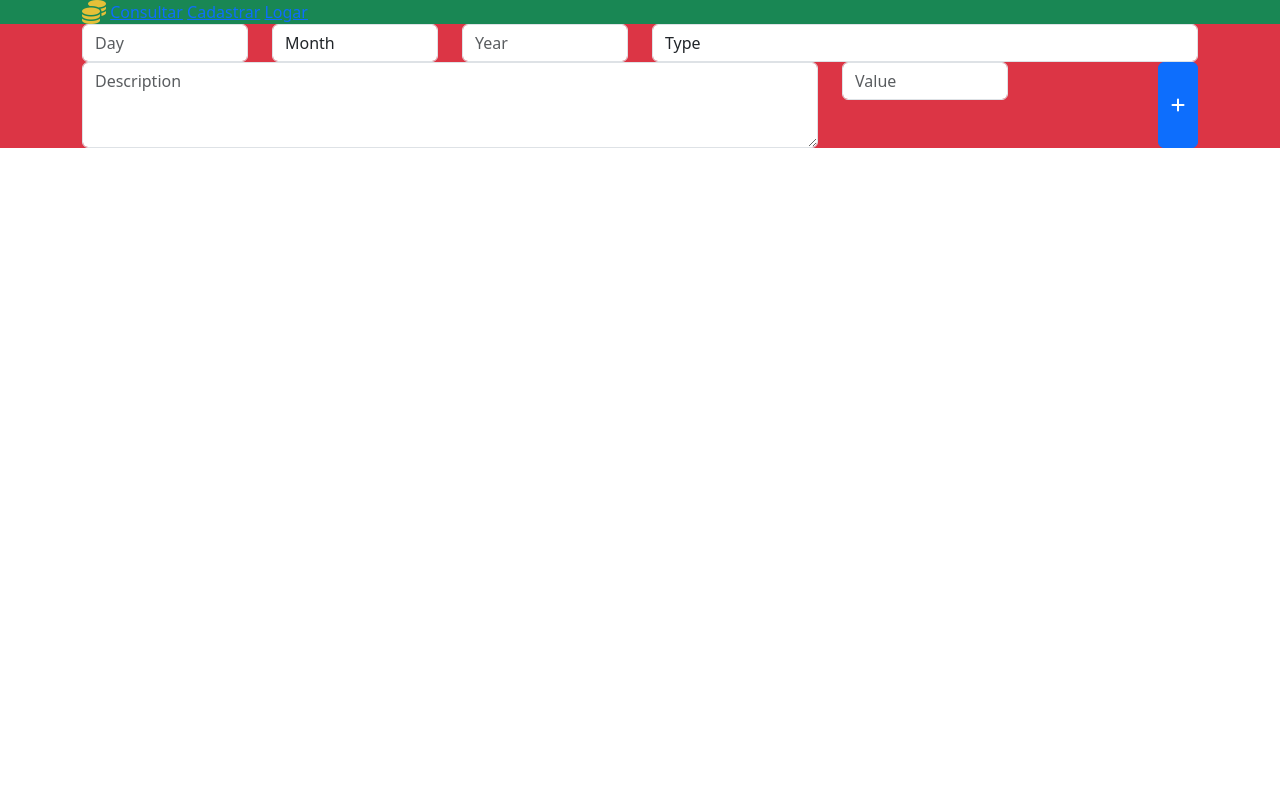
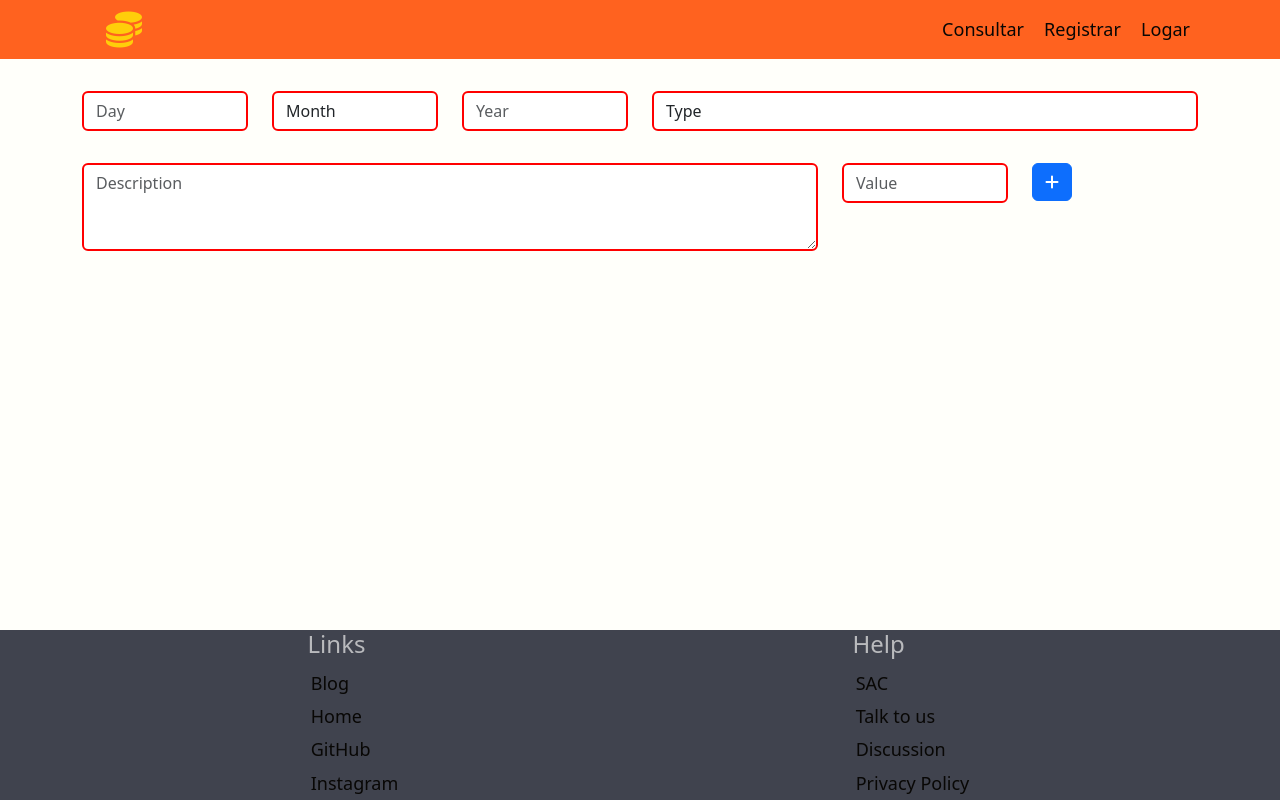
Before and after one commit to ViBurnier/Registro_de_despesas, a PHP site: page /modelResgistrar.html in a window 1280 px wide. Run offline with PHP 8.4, Linux system fonts and the light colour scheme.

Commit message:
feature/modelo_registro

```diff
--- /dev/null
+++ b/global.css
@@ -0,0 +1,39 @@
+/*font-awesome*/
+@import url("https://cdnjs.cloudflare.com/ajax/libs/font-awesome/6.7.2/css/all.min.css");
+
+* {
+    box-sizing: border-box;
+    outline: none;
+}
+
+:root{
+    --white: #FFFFFA;
+    --platinum: #E1DEE3;
+    --coral: #FF8552;
+    --coral2: #FF7033;
+    --coral3: #FF621F;
+    --yellow: #FFE066;
+    --yellow2: #FFCE0A;
+    --gray: #40434E;
+    --black: #080705;
+}
+
+/* Define a posição, altura, largura e fonte dos elementos html, body e #wrap */
+html,
+body,
+#wrap {
+    position: relative;
+    margin: 0;
+    padding: 0;
+    width: 100%;
+    height: 100%;
+
+}
+
+/* GLOBAL */
+
+div a{
+    text-decoration: none;
+    font-size: large;
+    color: var(--black);
+}
--- a/model.css
+++ b/model.css
@@ -1,22 +1,84 @@
-/*font-awesome*/
-@import url("https://cdnjs.cloudflare.com/ajax/libs/font-awesome/6.7.2/css/all.min.css");
+
+/* HEADER */
+header{
+    background-color: var(--coral3);
+
+}
+header div{
+    padding: .5rem;
+}
+
+header div a{
+    margin-left: 1rem;
+    transition: padding 0.5s;
+}
+
+header #linkHeader a:hover{
+    border-radius: .5rem;
+    background-color: var(--coral2);
+    padding: .2rem;
+}
+
+/* MEDIA HEADER */
+@media(max-width: 320px ){
+
+    header div a{
+        margin-left: .2rem;
+    }
+}
+
+/* MAIN */
+
+main{
+    background-color: var(--white);
+}
+
+#containerMain{
+    margin-top: 1rem;
+}
+
+#containerMain div{
+    margin-top: .5rem;
+    margin-bottom: .5rem;
+}
 
 
-/* Define a posição, altura, largura e fonte dos elementos html, body e #wrap */
-html,
-body,
-#wrap {
-    position: relative;
-    margin: 0;
-    padding: 0;
-    width: 100%;
-    height: 100%;
-    font-family: var(--ffamily);
+#day, #month, #year, #type, #descricao, #valor{
+    border: 2px solid red;
+
 }
 
-/* HEADER */
-
-header{
+#day, #month, #year, #type, #descricao, #valor, #btnPage{
+    box-shadow: none;
+}
 
 
+
+
+/* MIDIA MAIN */
+
+@media(max-width: 425px){
+    #containerMain div{
+        margin-top: .5rem;
+        margin-bottom: .5rem;
+    }
 }
+
+/* FOOTER */
+
+footer{
+    background-color: var(--gray);
+}
+
+footer h4{
+    color:#b9babd ;
+}
+
+footer a{
+    padding: .2rem;
+    color: var(--white);
+}
+footer a:hover{
+    background-color:#adaeb480 ;
+    border-radius: .5rem;
+}
--- a/modelResgistrar.html
+++ b/modelResgistrar.html
@@ -5,6 +5,7 @@
     <meta charset="UTF-8">
     <meta name="viewport" content="width=device-width, initial-scale=1.0">
     <link rel="stylesheet" href="model.css">
+    <link rel="stylesheet" href="global.css">
     <!-- BOOTSTRAP -->
     <link href="https://cdn.jsdelivr.net/npm/bootstrap@5.3.3/dist/css/bootstrap.min.css" rel="stylesheet"
         integrity="sha384-QWTKZyjpPEjISv5WaRU9OFeRpok6YctnYmDr5pNlyT2bRjXh0JMhjY6hW+ALEwIH" crossorigin="anonymous">
@@ -12,33 +13,40 @@
         integrity="sha384-YvpcrYf0tY3lHB60NNkmXc5s9fDVZLESaAA55NDzOxhy9GkcIdslK1eN7N6jIeHz"
         crossorigin="anonymous"></script>
 
-    <title>main</title>
+    <title>registro</title>
 </head>
 
 <body>
+    <div id="wrap" class=" d-flex flex-column">
 
-    <header class="bg-success">
+        <header class="">
 
-        <div class="container">
-            <i class="fa-solid fa-coins fa-xl" style="color: #e5c038;"></i>
+            <div class="container d-flex justify-content-between">
 
+                <div id="logo" class="">
+                    <a href="">
+                        <i class="fa-solid fa-coins fa-2xl" style="color: var(--yellow2);"></i>
+                    </a>
+                </div>
+
+                <div id="linkHeader" class="">
                     <a href="consultar.html">Consultar</a>
-            <a href="cadastro.html">Cadastrar</a>
+                    <a href="registrar.html">Registrar</a>
                     <a href="login.html">Logar</a>
+                </div>
             </div>
 
         </header>
 
-    <main>
-
-        <div class="bg-danger">
-            <div class="container">
-                <div class="row">
+        <main class="flex-grow-1">
+            <div class="flex-grow-1">
+                <div class="container" id="containerMain" >
+                    <div class="row d-flex flex-grow-1">
                         <!-- DAY -->
-                    <div class="col-md-2">
+                        <div class="col-md-2" >
                             <form action="" method="post">
                                 <div class="form-group">
-                                <input type="number" name="day" id="day" class="form-control" placeholder="Day" id="day">
+                                    <input type="number" name="day" id="day" class="form-control" placeholder="Day" minlength="1" maxlength="2" required>
                                 </div>
                             </form>
                         </div>
@@ -48,7 +56,7 @@
                          <div class="col-md-2">
                             <form action="" method="post">
                                 <div class="form-group">
-                                <select class="form-control" id="month">
+                                    <select class="form-control" id="month" required>
                                         <option value="0">Month</option>
                                         <option value="1">January</option>
                                         <option value="2">February</option>
@@ -72,7 +80,7 @@
                         <div class="col-md-2">
                             <form action="">
                                 <div class="form-group">
-                                <input type="number" name="" class="form-control" placeholder="Year" id="year">
+                                    <input type="number" name="" class="form-control" placeholder="Year" id="year" minlength="4" maxlength="4" required>
                                 </div>
                             </form>
                         </div>
@@ -80,7 +88,8 @@
 
                         <!--TYPE-->
                         <div class="col-md-6">
-                        <select class="form-control" id="type">
+                            <div class="form-group">
+                                <select class="form-control" id="type" required>
                                     <option value="0">Type</option>
                                     <option value="1">Food</option>
                                     <option value="2">Education</option>
@@ -92,22 +101,23 @@
                                     <option value="8">Investment</option>
                                 </select>
                             </div>
+                        </div>
                          <!--TYPE-->
                     </div>
 
                     <div class="row">
                         <!--DESCRIPTION-->
                         <div class="col-md-8">
-                        <textarea class="form-control" id="descricao" rows="3" placeholder="Description"></textarea>
+                            <textarea class="form-control" id="descricao" rows="3" placeholder="Description" minlength="3" maxlength="300" required></textarea>
                         </div>
 
                         <!--VALUE-->
                         <div class="col-md-2">
-                        <input type="number" class="form-control" placeholder="Value" id="valor" />
+                            <input type="number" class="form-control" placeholder="Value" id="valor" minlength="1" required />
                         </div>
 
                         <!--ADD-->
-                    <div class="col-md-2 d-flex justify-content-end">
+                        <div class="col-md-2">
                             <button type="button" class="btn btn-primary" id="btnPage">
                                 <i class="fas fa-plus" id="imageBtn"></i>
                             </button>
@@ -120,6 +130,33 @@
 
         </main>
 
+        <footer class="">
+
+            <div class="container">
+
+                <nav class="d-flex justify-content-around">
+                    <div class="d-flex flex-column">
+                        <h4>Links</h4>
+                        <a href="">Blog</a>
+                        <a href="">Home</a>
+                        <a href="">GitHub</a>
+                        <a href="">Instagram</a>
+                    </div>
+
+                    <div class="d-flex flex-column">
+                        <h4>Help</h4>
+                        <a href="">SAC</a>
+                        <a href="">Talk to us</a>
+                        <a href="">Discussion</a>
+                        <a href="">Privacy Policy</a>
+                    </div>
+                </nav>
+
+            </div>
+
+        </footer>
+</div>
+
 </body>
 
 </html>
```
Also changed, not shown: index.css (added, +33 -0 lines), index.html (added, +57 -0 lines). Lines whose indentation alone changed are shown as unchanged.
